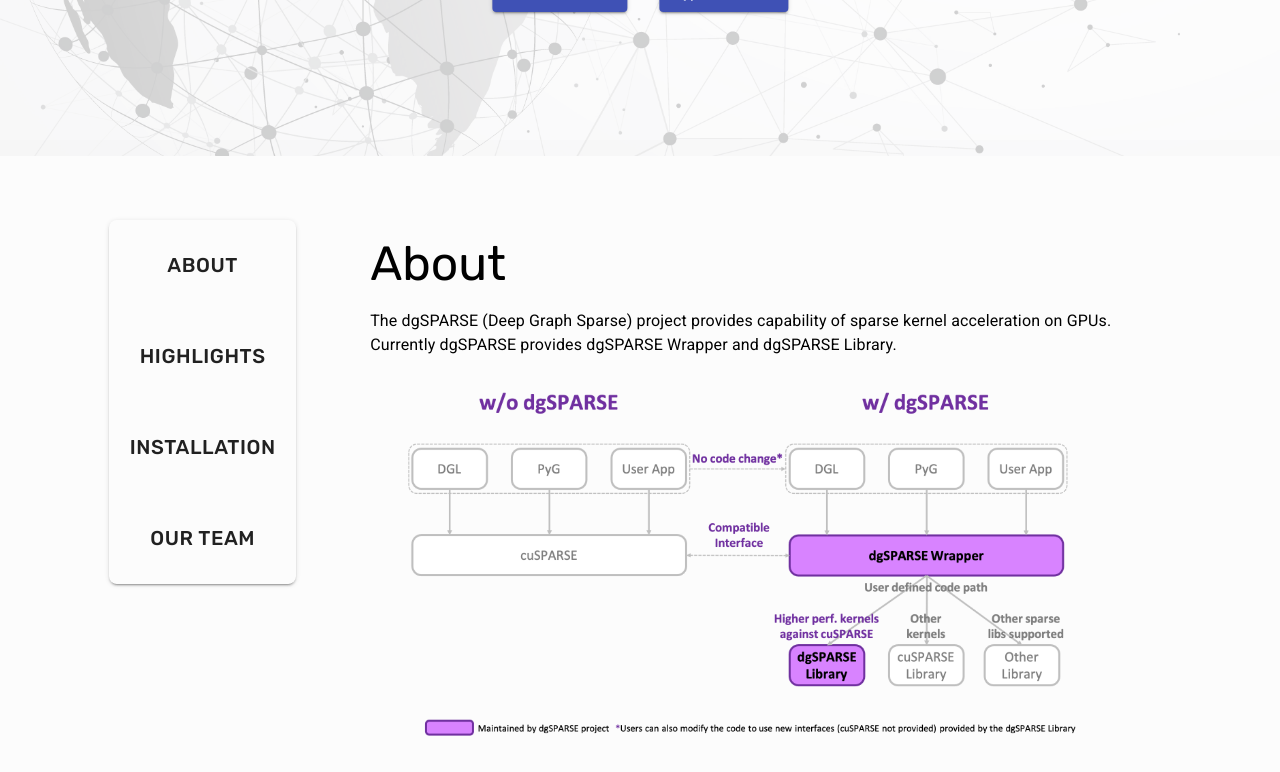
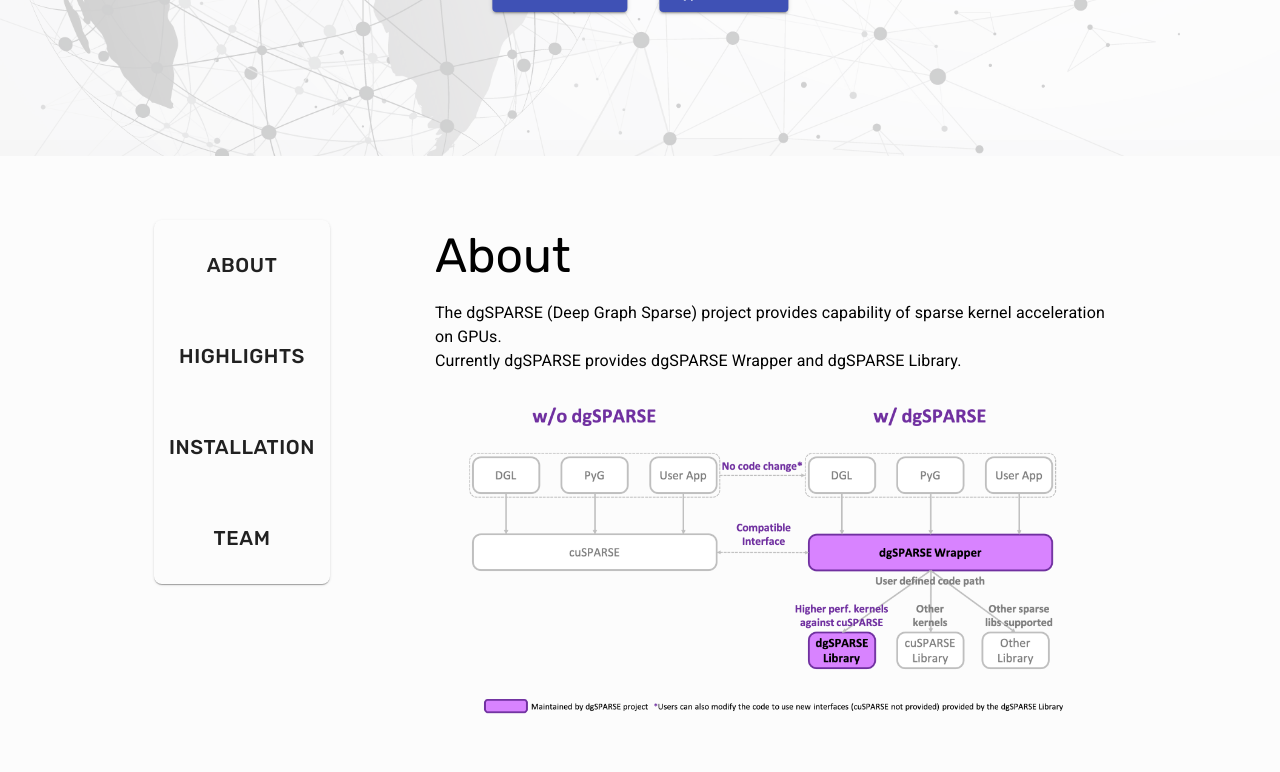
Before and after one commit to dgSPARSE/dgSPARSE.github.io, a React (Create React App) app: page / in a window 1280 px wide. Shown: the part 338-1110 px from the top of the page. Built offline with nearby package versions, Linux system fonts and the light colour scheme.

Commit message:
Use ref to merge the Content & Navigation two components. However, the Installation component still needs the id attribute for the install button in the Header to locate.

```diff
--- a/src/App.js
+++ b/src/App.js
@@ -2,10 +2,8 @@
 
 import Header from './components/Header';
 import Footer from './components/Footer';
-import Navigation from './components/Navigation';
-import Content from './components/Content';
 import { Grid, makeStyles } from "@material-ui/core";
-
+import Main from "./components/Main";
 
 const useStyles = makeStyles((theme) => ({
   mainContent: {
@@ -40,11 +38,8 @@
         spacing={4}
       >
         <Grid item xs={false} sm={1} />
-        <Grid item xs={false} sm={2} className={classes.navigation}>
-          <Navigation />
-        </Grid>
-        <Grid item xs={12} sm={8}>
-          <Content />
+        <Grid item xs={false} sm={10}>
+          <Main/>
         </Grid>
         <Grid item xs={false} sm={1} />
       </Grid>
--- a/src/components/About.js
+++ b/src/components/About.js
@@ -19,11 +19,14 @@
   },
 }));
 
-export default function About({id}) {
+export default function About({innerRef}) {
   const classes = useStyles();
 
   return (
-    <div id={id} className={classes.root}>
+    <div
+      ref={innerRef}
+      className={classes.root}
+    >
       <Typography
         className={classes.title}
         variant="h3"
--- a/src/components/Content.js
+++ /dev/null
@@ -1,33 +0,0 @@
-import { makeStyles } from '@material-ui/core'
-import React from 'react'
-import About from './About';
-import Highlights from './Highlights';
-import Team from './Team';
-import Installation from './Installation';
-
-const useStyles = makeStyles((theme) => ({
-  root: {
-    paddingTop: theme.spacing(1),
-    paddingLeft: theme.spacing(2),
-    paddingRight: theme.spacing(2),
-    // border: '1px solid black',
-    width: '90%',
-    margin: '0 auto',
-  },
-}));
-
-
-// here the id should be the same as in Navigation.js
-
-export default function Content() {
-  const classes = useStyles();
-
-  return (
-    <div className={classes.root}>
-      <About id="about"/>
-      <Highlights id="highlights" />
-      <Installation id="installation"/>
-      <Team id="team"/>
-    </div>
-  )
-}
--- a/src/components/Highlights.js
+++ b/src/components/Highlights.js
@@ -44,7 +44,7 @@
 };
 
 
-export default function Characteristics({id}) {
+export default function Characteristics({innerRef}) {
   const classes = useStyles();
 
   // to add more characteristics, append here.
@@ -90,7 +90,7 @@
   };
 
   return (
-    <div className={classes.root} id={id}>
+    <div className={classes.root} ref={innerRef}>
       <Typography
         variant="h3"
         display="block"
--- a/src/components/Installation.js
+++ b/src/components/Installation.js
@@ -90,7 +90,7 @@
 }
 
 
-export default function Installation({id}) {
+export default function Installation({innerRef}) {
   const classes = useStyles();
 
   // obtain all distinct options
@@ -161,9 +161,6 @@
   };
 
 
-
-
-
   const Steps = () => {
     if (steps.length === 0) {
       return ""
@@ -206,8 +203,11 @@
   }
 
 
+  // the other components can simply use ref to scroll,
+  // only this installation component needs to add the id,
+  // so make it easier for the button in the Header to locate the scroll.
   return (
-    <div id={id} className={classes.root}>
+    <div ref={innerRef} className={classes.root} id='installation'>
       <Title />
       <MinimumRequirement/>
 
--- /dev/null
+++ b/src/components/Main.js
@@ -0,0 +1,97 @@
+import { Button, Grid, Hidden, makeStyles, Paper } from '@material-ui/core'
+import React, {useRef} from 'react'
+
+import About from './About';
+import Highlights from './Highlights';
+import Team from './Team';
+import Installation from './Installation';
+
+
+const useStyles = makeStyles((theme) => ({
+  navList: {
+    borderRadius: theme.spacing(1),
+    backgroundColor: 'transparent',
+    position: 'sticky',
+    alignSelf: 'start',
+    top: '2.5em',
+  },
+  navButton: {
+    fontSize: theme.typography.h5.fontSize,
+    width: '100%',
+    paddingTop: theme.spacing(3.5),
+    paddingBottom: theme.spacing(3.5),
+    fontFamily: 'Rubik, sans-serif',
+  },
+  content: {
+    paddingLeft: theme.spacing(2),
+    paddingRight: theme.spacing(2),
+  }
+}));
+
+
+export default function Main() {
+  const classes = useStyles();
+
+  // for the scroll into view, create some useRef
+  const aboutRef = useRef(null);
+  const highlightsRef = useRef(null);
+  const installRef = useRef(null);
+  const teamRef = useRef(null);
+
+  // when click the button, scroll into the view
+  const scrollToRef = (ref) => {
+    ref.current.scrollIntoView();
+  };
+
+
+  // the navlist has multiple nav buttons
+  const NavButton = ({name, onClick}) => {
+    return (
+      <Button
+        className={classes.navButton}
+        variant='text'
+        size='large'
+        onClick={onClick}
+      >
+        {name}
+      </Button>
+    );
+  }
+
+  // the navlist disappears for screen <= sm
+  const NavList = () => {
+    return (
+      <Hidden smDown>
+        <Paper
+          className={classes.navList}
+        >
+          <NavButton name='About' onClick={()=>scrollToRef(aboutRef)} />
+          <NavButton name='Highlights' onClick={()=>scrollToRef(highlightsRef)} />
+          <NavButton name='Installation' onClick={()=>scrollToRef(installRef)} />
+          <NavButton name='Team' onClick={()=>scrollToRef(teamRef)} />
+        </Paper>
+      </Hidden>
+    );
+  };
+
+  // use innerRef to bypass the warning, and register the ref inside each component
+  return (
+    <Grid
+      item
+      container
+      direction='row'
+      justifyContent="space-around"
+    >
+      <Grid item xs={false} sm={2}>
+        <NavList />
+      </Grid>
+
+      <Grid item xs={12} sm={8} className={classes.content}>
+        <About innerRef={aboutRef} />
+        <Highlights innerRef={highlightsRef} />
+        <Installation innerRef={installRef} />
+        <Team innerRef={teamRef} />
+      </Grid>
+    </Grid>
+  )
+}
--- a/src/components/Navigation.js
+++ /dev/null
@@ -1,54 +0,0 @@
-import { Button, Hidden, makeStyles, Paper } from '@material-ui/core'
-import React from 'react'
-
-
-const createData = (name, href) => {
-  return {name, href};
-};
-
-const navLists = [
-  createData('about', 'about'),
-  createData('highlights', 'highlights'),
-  createData('installation', 'installation'),
-  createData('our team', 'team'),
-];
-
-const useStyles = makeStyles((theme) => ({
-  root: {
-    borderRadius: theme.spacing(1),
-    backgroundColor: 'transparent',
-  },
-  button: {
-    fontSize: theme.typography.h5.fontSize,
-    width: '100%',
-    paddingTop: theme.spacing(3.5),
-    paddingBottom: theme.spacing(3.5),
-    fontFamily: 'Rubik, sans-serif',
-  }
-}));
-
-// the navigation will be hidden for screen <= sm
-export default function Navigation() {
-  const classes = useStyles();
-
-  return (
-    <Hidden smDown>
-      <Paper
-        className={classes.root}
-        elevation={2}
-      >
-        {navLists.map((item) => (
-          <Button
-            className={classes.button}
-            key={item.name}
-            href={`#${item.href}`}
-            variant='text'
-            size='large'
-          >
-            {item.name}
-          </Button>
-        ))}
-      </Paper>
-    </Hidden>
-  )
-}
--- a/src/components/Team.js
+++ b/src/components/Team.js
@@ -41,7 +41,7 @@
 ];
 
 
-export default function Team({id}) {
+export default function Team({innerRef}) {
   const classes = useStyles();
 
   const Person = ({name, uni, href}) => {
@@ -66,7 +66,7 @@
   }
 
   return (
-    <div id={id} className={classes.root}>
+    <div ref={innerRef} className={classes.root}>
       <Typography
         variant="h3"
         display="block"
```
